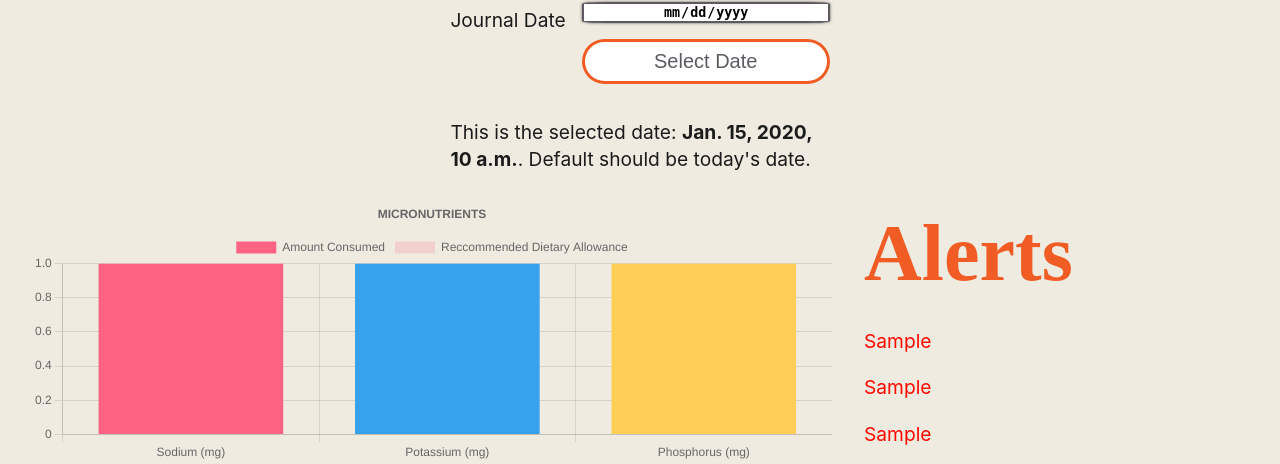
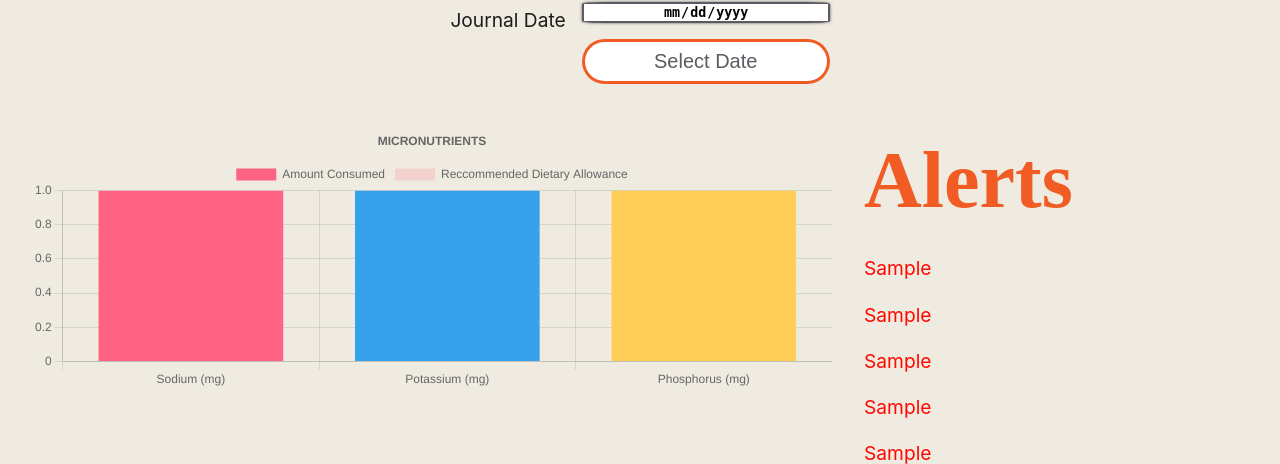
Before and after one commit to BlakePereira2000/Intex, a Django app: template templates/intexApp/report.html in a window 1280 px wide. Shown: the part 283-747 px from the top of the page. Run offline with Django 4.2, Linux system fonts and the light colour scheme; the template is opened without the code that fills it: most values are stand-ins (such as "Sample title", 1, 10 or a date in 2020).

Commit message:
quick reports date fix

```diff
--- a/templates/intexApp/report.html
+++ b/templates/intexApp/report.html
@@ -10,7 +10,6 @@
         <input type="date" value ={{selectedDate}} name="selected_date" id="selected_date">
         <button type = 'submit'>Select Date</button>
     </form>
-    <p class="report-date">This is the selected date: <b>{{selectedDate}}</b>. Default should be today's date.</p>
 
     <!--Micronutrients chart-->
     <section>
```
